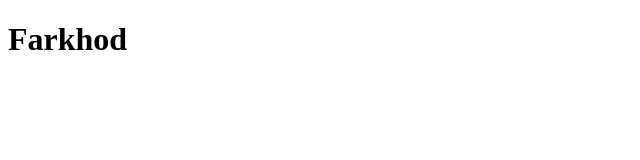
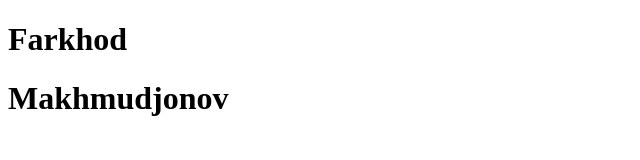
Before and after one commit to MahmudjonovFarkhod/My-second-project, a plain HTML site: page index.html in a window 1280 px wide. Shown: the whole page, without its empty margins (0-640 px from the left). Drawn offline with Linux system fonts and the light colour scheme.

Commit message:
Familiyamni yozdim

```diff
--- a/index.html
+++ b/index.html
@@ -8,5 +8,6 @@
 </head>
 <body>
     <h1>Farkhod</h1>
+    <h1>Makhmudjonov</h1>
 </body>
 </html>
```
